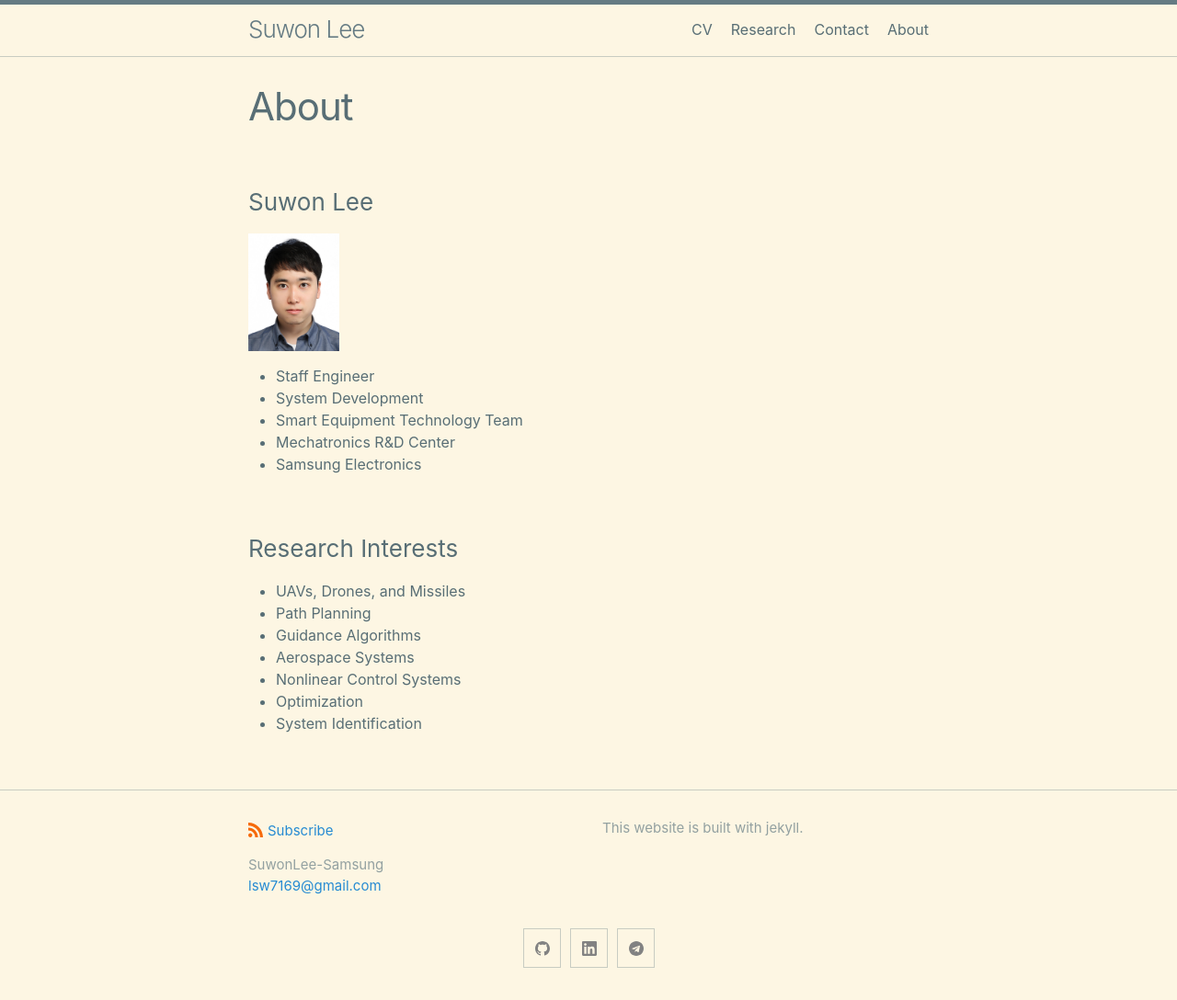
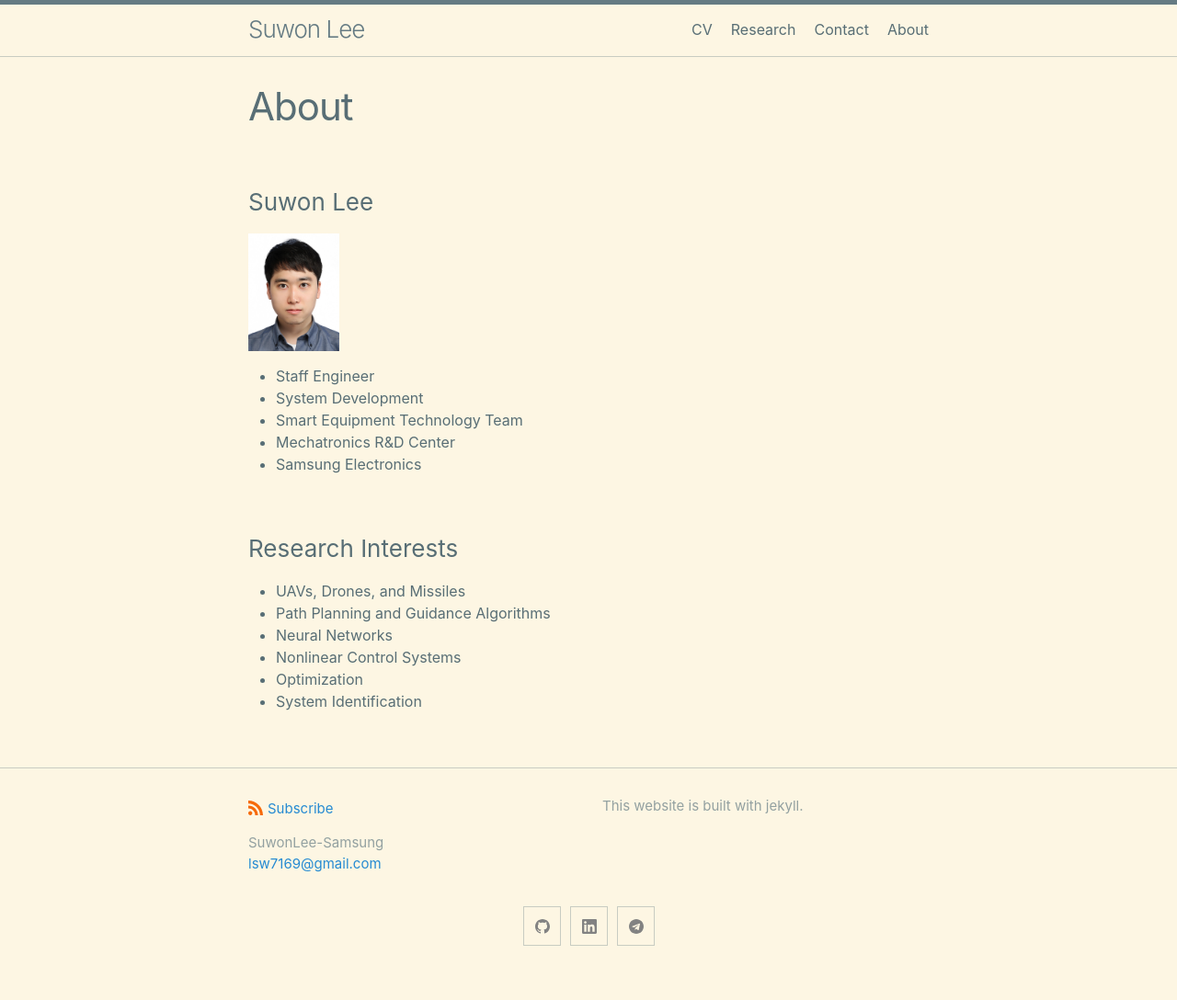
Before and after one commit to SuwonLee-KMU/SuwonLee-KMU.github.io, a Jekyll site: the page built from docs/about.md, in a window 1280 px wide. Shown: the whole page at 92% size. Built offline with Jekyll 4.4.1, drawn with Linux system fonts in a browser that asks for light colours; after the commit the page ends 1064 px from its top, so only the background shows below that.

Commit message:
about 페이지 수정

```diff
--- a/docs/about.md
+++ b/docs/about.md
@@ -15,9 +15,8 @@ permalink: /about/
 ### Research Interests
 
 - UAVs, Drones, and Missiles
-- Path Planning
-- Guidance Algorithms
-- Aerospace Systems
+- Path Planning and Guidance Algorithms
+- Neural Networks
 - Nonlinear Control Systems
 - Optimization
 - System Identification
```
